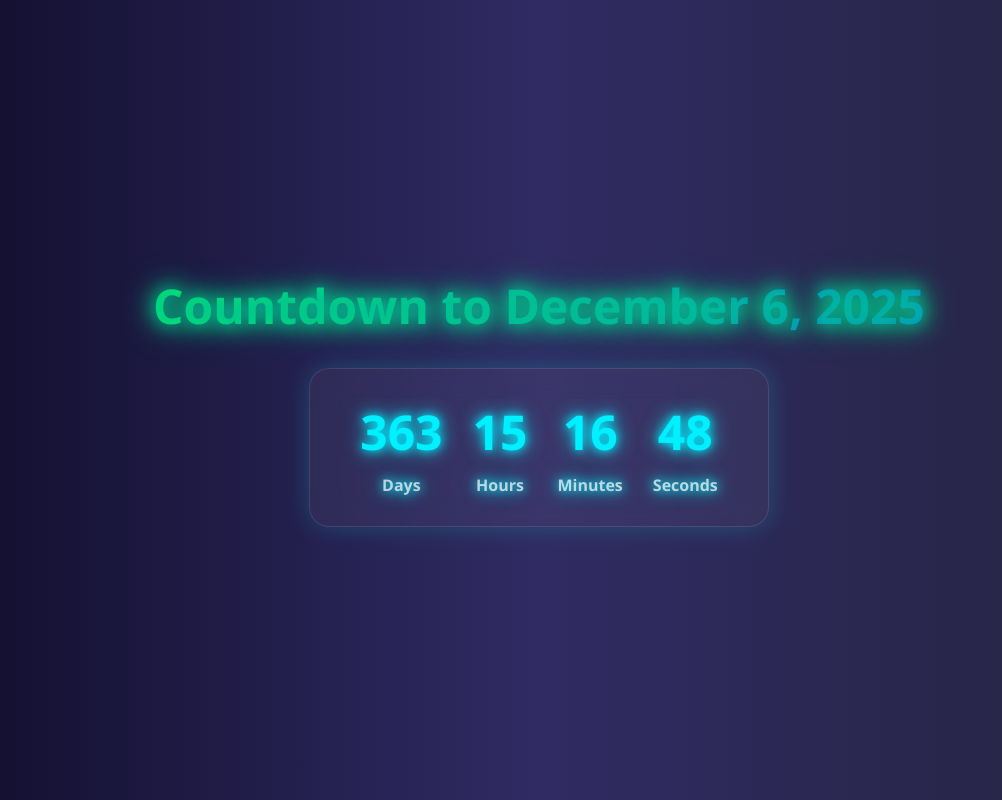
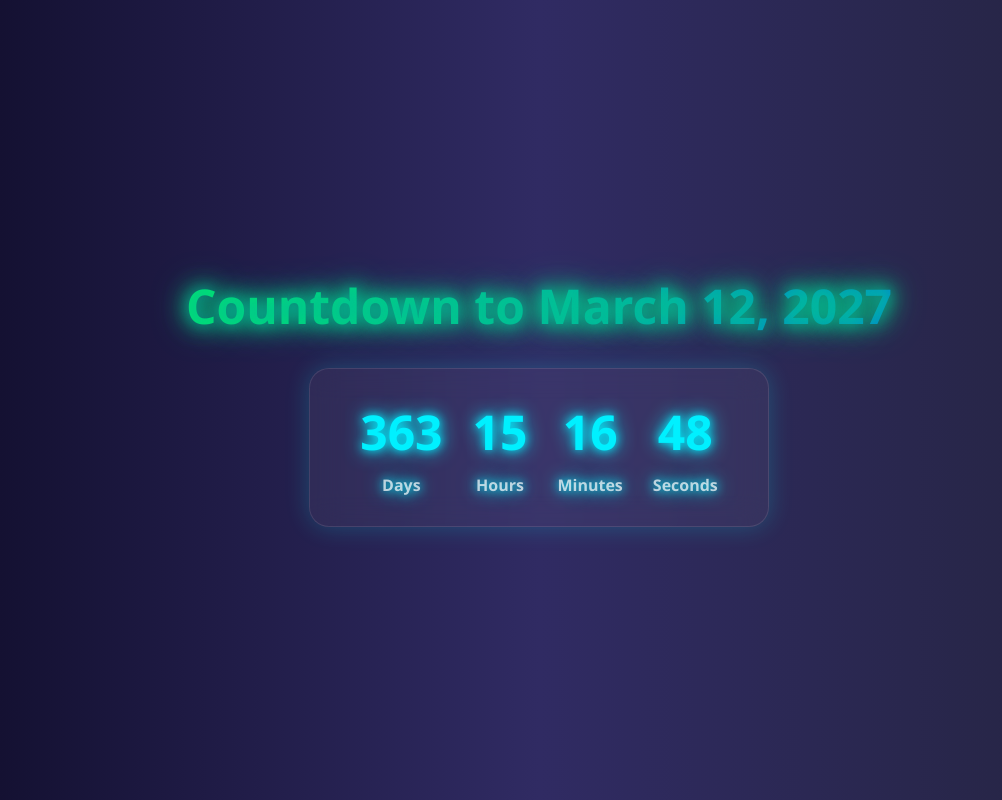
Before and after one commit to growbyNI/otp, a website: page index.html in a window 1280 px wide. Shown: the whole page, without its empty margins (101-1103 px from the left). Drawn offline with Linux system fonts and the light colour scheme.

Commit message:
Update index.html

```diff
--- a/index.html
+++ b/index.html
@@ -86,7 +86,7 @@
   </style>
 </head>
 <body>
-  <h1>Countdown to December 6, 2025</h1>
+  <h1>Countdown to March 12, 2027</h1>
   <div class="countdown">
     <div class="time-box"><span id="days">00</span><span class="label">Days</span></div>
     <div class="time-box"><span id="hours">00</span><span class="label">Hours</span></div>
```
